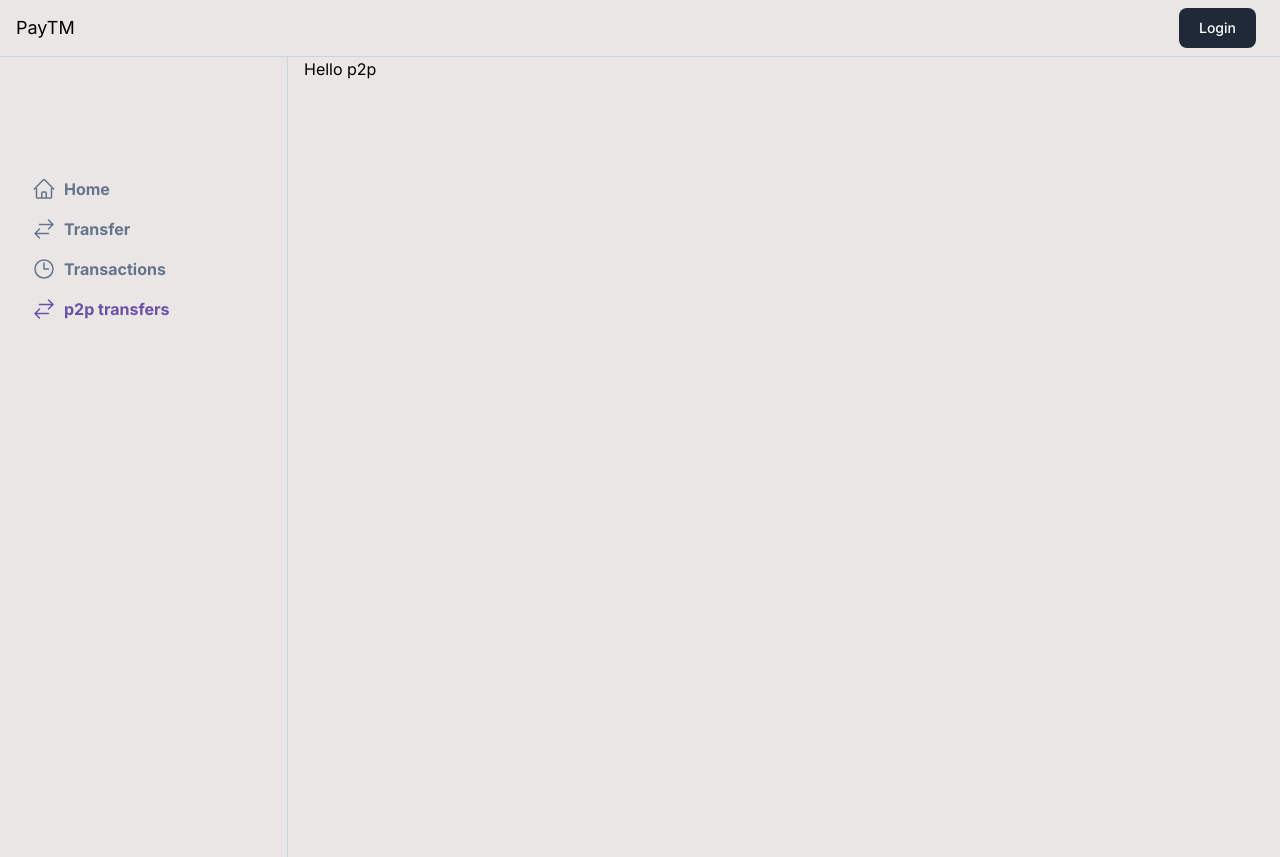
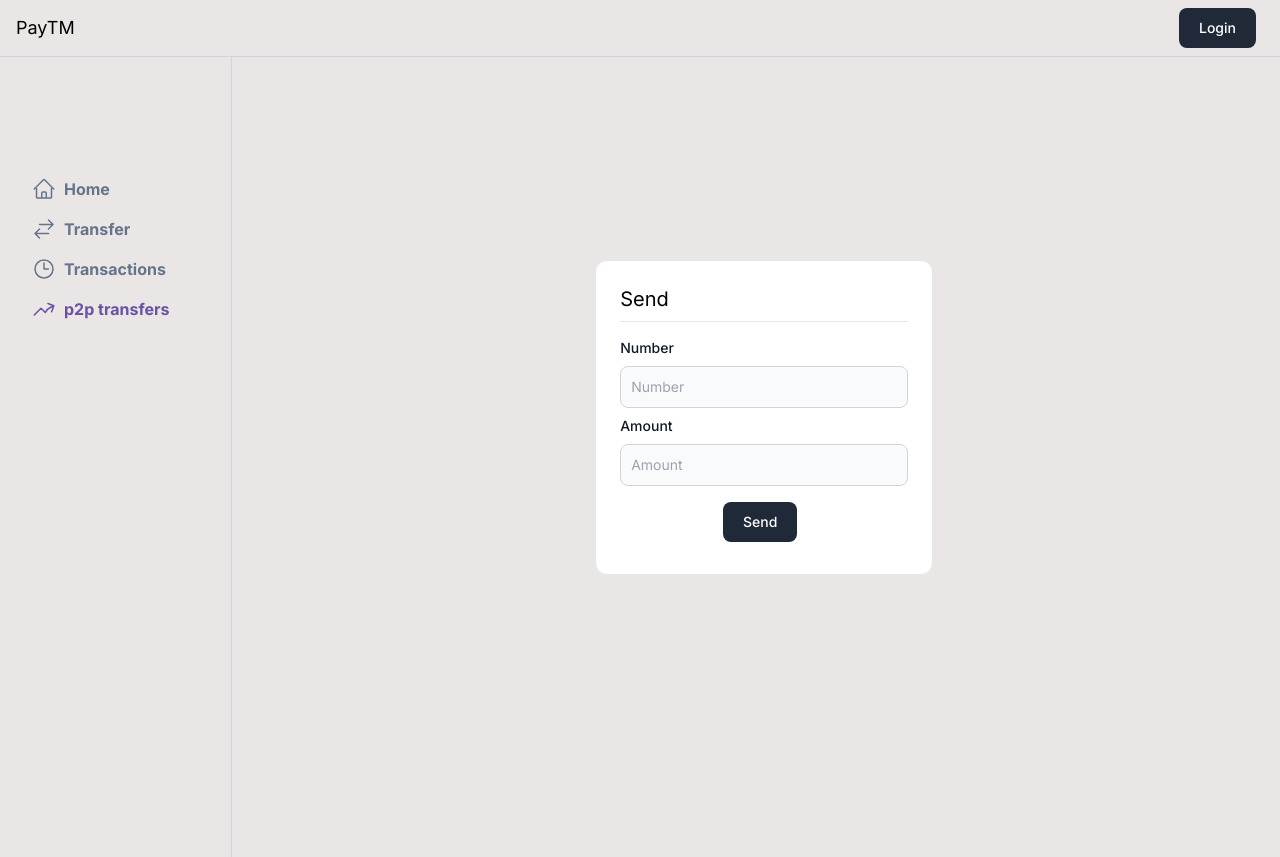
Before and after one commit to MdAbbas110/paytm-wallet-fullstack, a Next.js app in the folder apps/user-app/: page /p2p in a window 1280 px wide. Built offline with nearby package versions, Linux system fonts and the light colour scheme; no server answers.

Commit message:
p2p transicition done

```diff
--- a/apps/user-app/app/(dashboard)/layout.tsx
+++ b/apps/user-app/app/(dashboard)/layout.tsx
@@ -20,11 +20,7 @@ export default function Layout({
             icon={<TransactionsIcon />}
             title="Transactions"
           />
-          <SidebarItem
-            href={'/p2p'}
-            icon={<TransferIcon />}
-            title="p2p transfers"
-          />
+          <SidebarItem href={'/p2p'} icon={<P2PIcon />} title="p2p transfers" />
         </div>
       </div>
       {children}
@@ -88,3 +84,22 @@ function TransactionsIcon() {
     </svg>
   );
 }
+
+function P2PIcon() {
+  return (
+    <svg
+      xmlns="http://www.w3.org/2000/svg"
+      fill="none"
+      viewBox="0 0 24 24"
+      stroke-width="1.5"
+      stroke="currentColor"
+      className="size-6"
+    >
+      <path
+        stroke-linecap="round"
+        stroke-linejoin="round"
+        d="M2.25 18 9 11.25l4.306 4.306a11.95 11.95 0 0 1 5.814-5.518l2.74-1.22m0 0-5.94-2.281m5.94 2.28-2.28 5.941"
+      />
+    </svg>
+  );
+}
--- a/apps/user-app/app/(dashboard)/p2p/page.tsx
+++ b/apps/user-app/app/(dashboard)/p2p/page.tsx
@@ -1,7 +1,9 @@
+import { SendCard } from '../../../components/SendCard';
+
 const page = () => {
   return (
-    <div>
-      <div>Hello p2p</div>
+    <div className="w-full">
+      <SendCard />
     </div>
   );
 };
--- /dev/null
+++ b/apps/user-app/app/lib/actions/p2ptransfers.ts
@@ -0,0 +1,46 @@
+'use server';
+import { getServerSession } from 'next-auth';
+import { authOptions } from '../auth';
+import prisma from '@repo/db/client';
+
+export async function p2pTransfer(to: string, amount: number) {
+  const session = await getServerSession(authOptions);
+  const from = session?.user?.id;
+  if (!from) {
+    return {
+      message: 'Error while sending',
+    };
+  }
+  const toUser = await prisma.user.findFirst({
+    where: {
+      number: to,
+    },
+  });
+
+  if (!toUser) {
+    return {
+      message: 'User not found',
+    };
+  }
+  await prisma.$transaction(async (tx) => {
+    // balance table protection using raw query
+    await tx.$queryRaw`SELECT * FROM 'Balance' WHERE 'userId' = ${Number(from)} FOR UPDATE`;
+
+    const fromBalance = await tx.balance.findUnique({
+      where: { userId: Number(from) },
+    });
+    if (!fromBalance || fromBalance.amount < amount) {
+      throw new Error('Insufficient funds');
+    }
+
+    await tx.balance.update({
+      where: { userId: Number(from) },
+      data: { amount: { decrement: amount } },
+    });
+
+    await tx.balance.update({
+      where: { userId: toUser.id },
+      data: { amount: { increment: amount } },
+    });
+  });
+}
--- /dev/null
+++ b/apps/user-app/components/SendCard.tsx
@@ -0,0 +1,46 @@
+'use client';
+import { Button } from '@repo/ui/button';
+import { Card } from '@repo/ui/card';
+import { Center } from '@repo/ui/center';
+import { TextInput } from '@repo/ui/textinput';
+import { useState } from 'react';
+import { p2pTransfer } from '../app/lib/actions/p2ptransfers';
+
+export function SendCard() {
+  const [number, setNumber] = useState('');
+  const [amount, setAmount] = useState('');
+
+  return (
+    <div className="h-[90vh]">
+      <Center>
+        <Card title="Send">
+          <div className="min-w-72 pt-2">
+            <TextInput
+              placeholder={'Number'}
+              label="Number"
+              onChange={(value) => {
+                setNumber(value);
+              }}
+            />
+            <TextInput
+              placeholder={'Amount'}
+              label="Amount"
+              onChange={(value) => {
+                setAmount(value);
+              }}
+            />
+            <div className="pt-4 flex justify-center">
+              <Button
+                onClick={async () => {
+                  await p2pTransfer(number, Number(amount) * 100);
+                }}
+              >
+                Send
+              </Button>
+            </div>
+          </div>
+        </Card>
+      </Center>
+    </div>
+  );
+}
```
Also changed, not shown: 1 other file (tests, documents, lock files or other folders).
